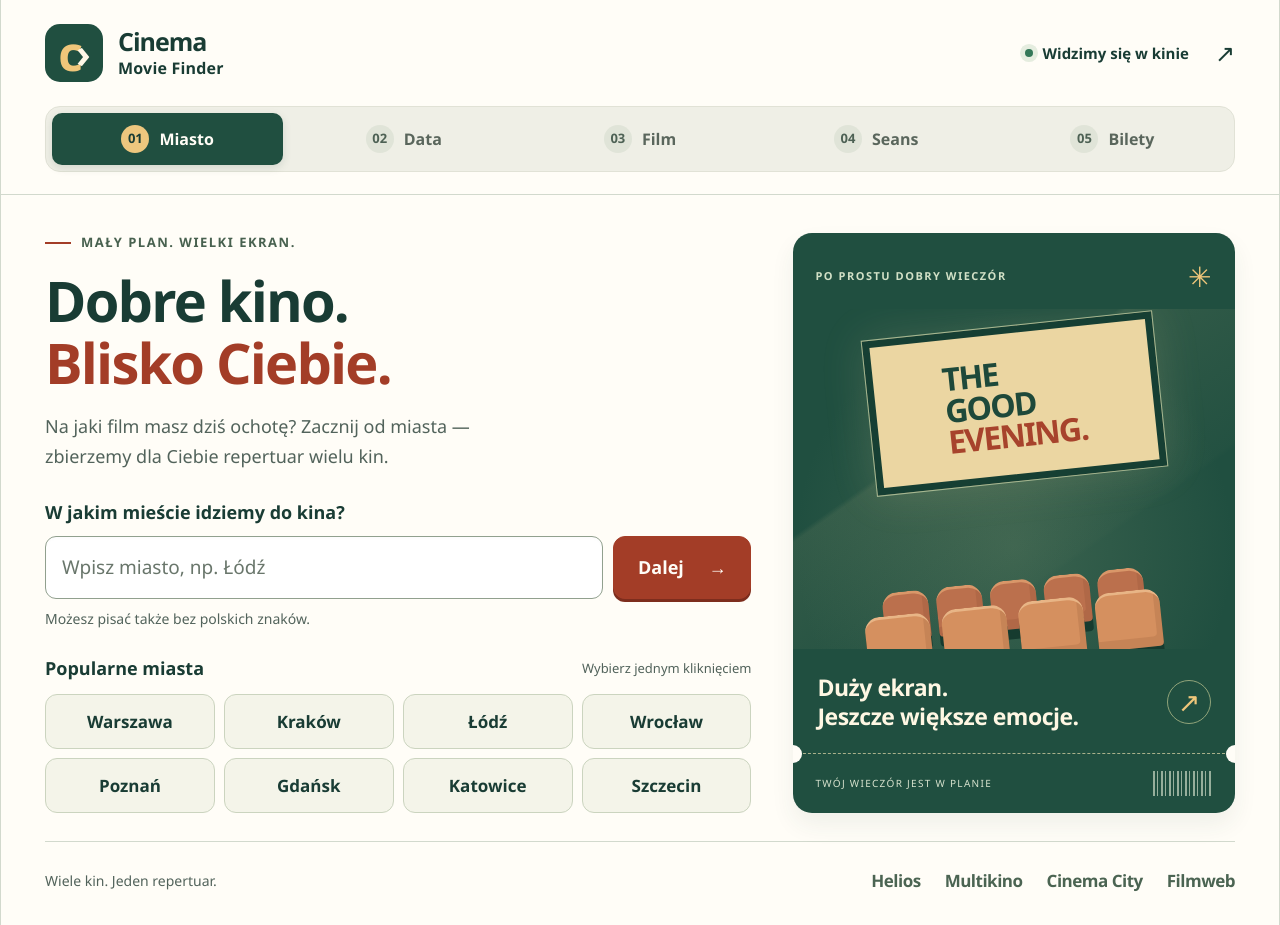
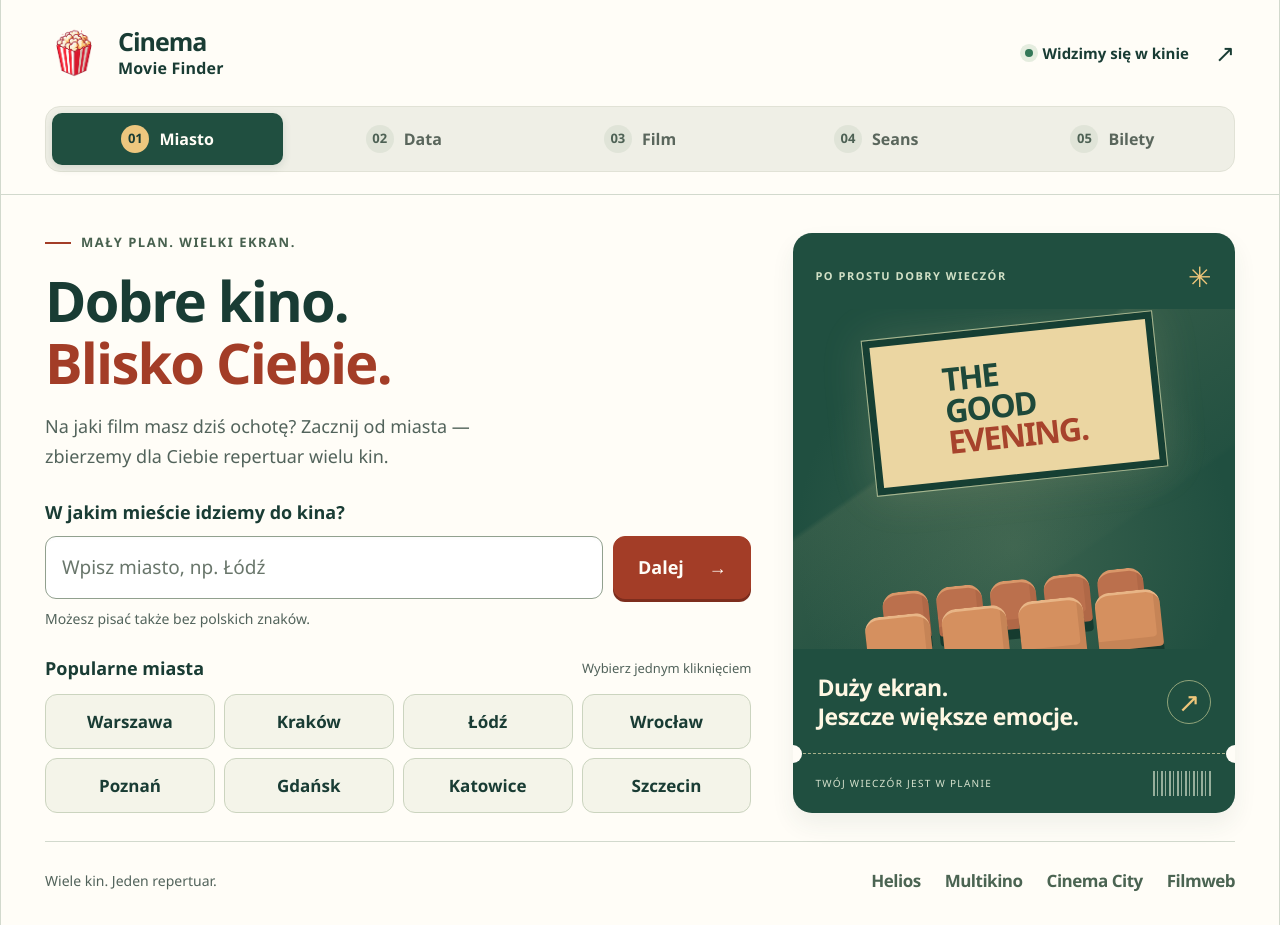
Before and after one commit to Landi545/Cinema-Movie-Finder, an Electron app: page desktop/ui/index.html in a window 1280 px wide. Shown: the top 925 px of the page. Drawn offline with Linux system fonts and the light colour scheme.

Commit message:
Replace interface brand marks with supplied popcorn logo [skip ci]

```diff
--- a/desktop/ui/index.html
+++ b/desktop/ui/index.html
@@ -19,7 +19,7 @@
     <div class="sheet">
       <header class="brand-header">
         <div class="brand">
-          <span class="brand-mark" aria-hidden="true">c<span>›</span></span>
+          <img class="brand-mark" src="icon.png" alt="" />
           <div>
             <h1>Cinema<span>Movie Finder</span></h1>
             <p>Twój dobry wieczór, od pierwszego kliknięcia.</p>
@@ -152,7 +152,7 @@
           <button class="back" data-back="city">← Zmień miasto</button>
         </section>
         <section id="loading-panel" hidden aria-labelledby="loading-title">
-          <div class="loading-emblem" aria-hidden="true">c<span>›</span></div>
+          <img class="loading-emblem" src="icon.png" alt="" />
           <p class="eyebrow">ZA CHWILĘ: TWÓJ REPERTUAR</p>
           <h2 id="loading-title" tabindex="-1">
             Szukamy pomysłu<br /><em>na Twój wieczór.</em>
--- a/desktop/ui/style.css
+++ b/desktop/ui/style.css
@@ -100,24 +100,11 @@ h2:focus {
 }
 .brand-mark,
 .loading-emblem {
-  display: flex;
-  align-items: center;
-  justify-content: center;
-  background: var(--green);
-  color: var(--gold);
-  border-radius: 15px;
+  display: block;
+  object-fit: contain;
+  flex-shrink: 0;
   width: 58px;
   height: 58px;
-  font-size: 48px;
-  font-weight: 800;
-  line-height: 1;
-  letter-spacing: -7px;
-  padding-right: 6px;
-}
-.brand-mark span,
-.loading-emblem span {
-  font-size: 40px;
-  color: #fff8e8;
 }
 h1 {
   font-size: 25px;
@@ -924,9 +911,6 @@ input::placeholder {
   margin: 0 auto 28px;
   width: 76px;
   height: 76px;
-  font-size: 62px;
-  border-radius: 20px;
-  transform: rotate(-8deg);
 }
 .loading-line {
   height: 7px;
@@ -1345,11 +1329,6 @@ footer {
   .brand-mark {
     width: 46px;
     height: 46px;
-    border-radius: 12px;
-    font-size: 39px;
-  }
-  .brand-mark span {
-    font-size: 32px;
   }
   .brand {
     gap: 12px;
--- a/scripts/mobile.cjs
+++ b/scripts/mobile.cjs
@@ -15,7 +15,7 @@ for (const name of ['core', 'app', 'browser', 'android']) {
   fs.copyFileSync(`node_modules/@capacitor/${name}/LICENSE`, `dist/mobile/licenses/capacitor-${name}.txt`);
 }
 if (fs.existsSync('build/native/licenses')) fs.cpSync('build/native/licenses', 'dist/mobile/licenses', { recursive: true });
-for (const name of ['index.html', 'style.css', 'app.js']) fs.copyFileSync(`desktop/ui/${name}`, `dist/mobile/${name}`);
+for (const name of ['index.html', 'style.css', 'app.js', 'icon.png']) fs.copyFileSync(`desktop/ui/${name}`, `dist/mobile/${name}`);
 const html = fs.readFileSync('dist/mobile/index.html', 'utf8')
   .replace('<script src="app.js"', '<script src="mobile.js" defer></script>\n    <script src="app.js"')
   .replace("connect-src 'none'", "connect-src 'self' https://localhost capacitor://localhost");
```
Also changed, not shown: desktop/ui/icon.png (added).
